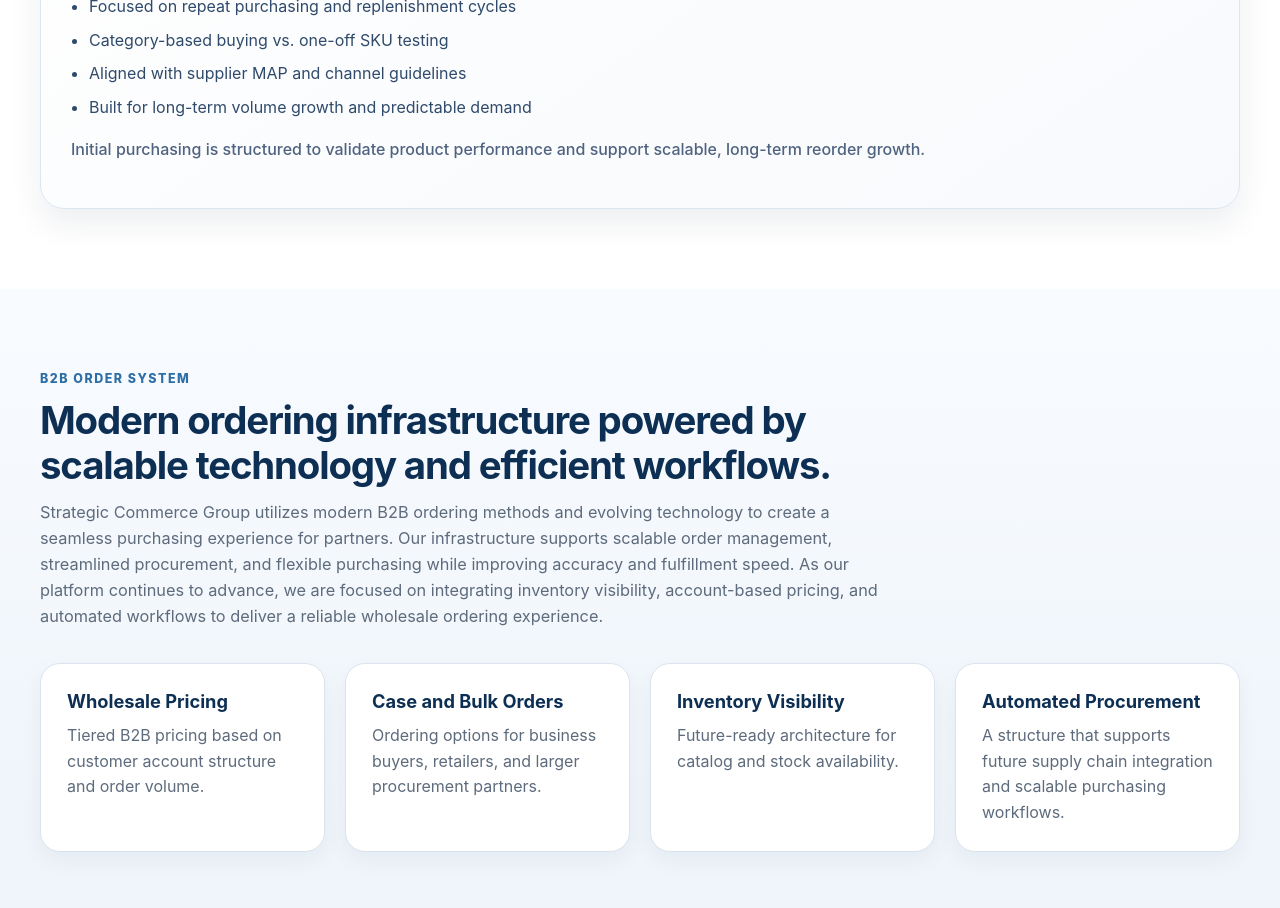
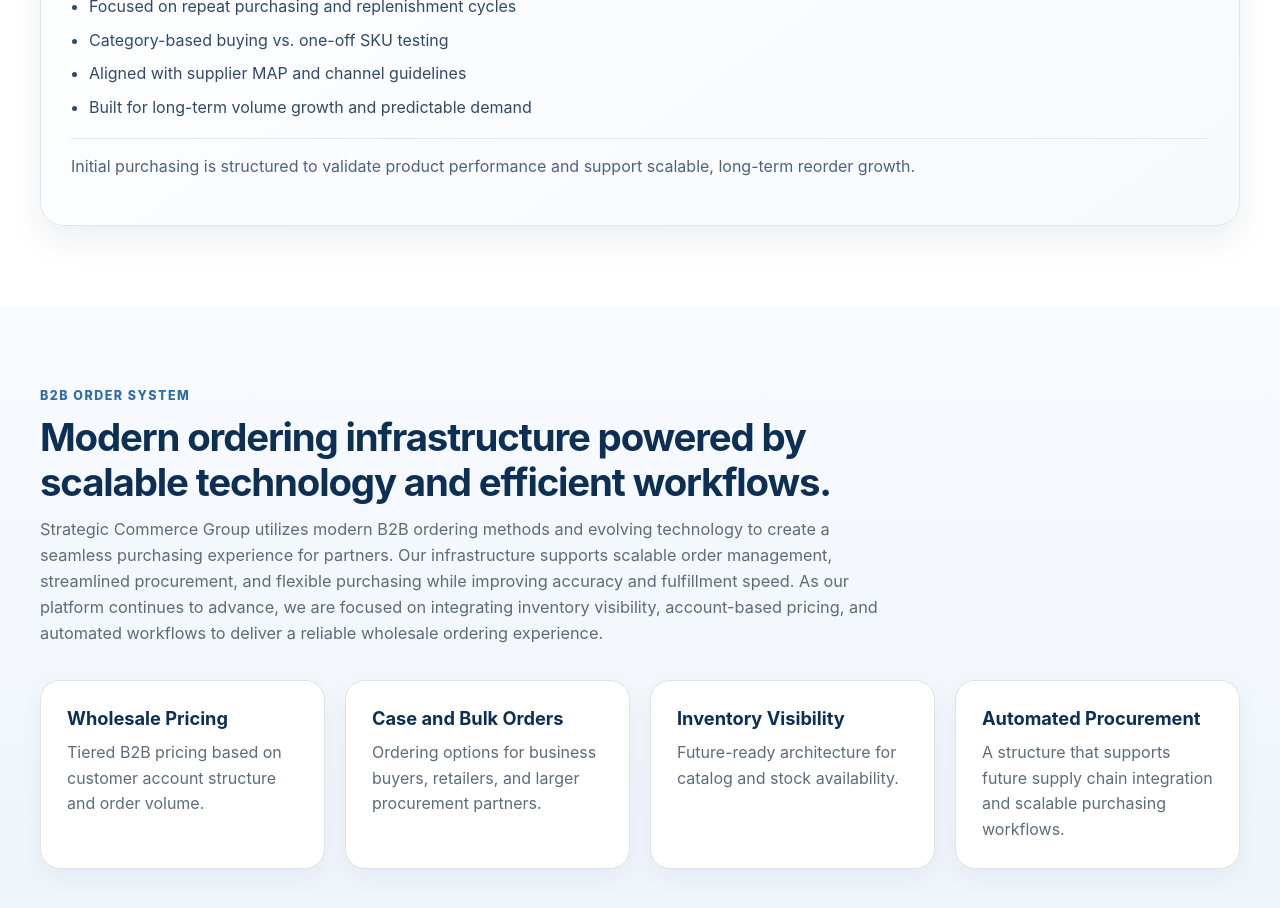
Before and after one commit to larryfelix66/strategic-commerce-group-site, a React (Vite) app: page / in a window 1280 px wide. Shown: the part 5840-6748 px from the top of the page. Built offline with nearby package versions, Linux system fonts and the light colour scheme.

Commit message:
Update styles.css

```diff
--- a/src/styles.css
+++ b/src/styles.css
@@ -576,10 +576,11 @@ a {
   color: #2f4a6b;
 }
 .purchasing-note {
-  margin-top: 16px;
+  margin-top: 18px;
+  padding-top: 14px;
+  border-top: 1px solid #e2e8f0;
   color: #4f6280;
   line-height: 1.7;
-  font-weight: 500;
 }
 
 @media (max-width: 980px) {
```
